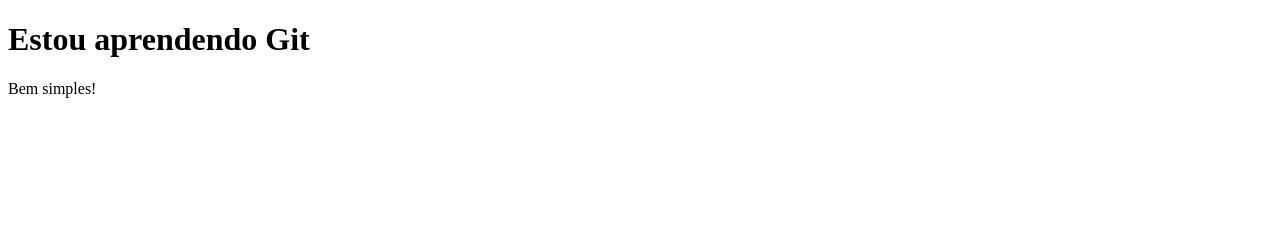
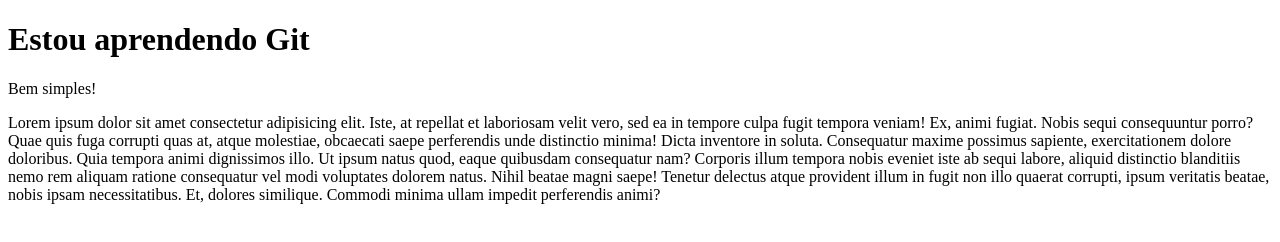
Before and after one commit to vimmasi/base_git, a plain HTML site: page index.html in a window 1280 px wide. Drawn offline with Linux system fonts and the light colour scheme.

Commit message:
Criação do Lorem Ipsum

```diff
--- a/index.html
+++ b/index.html
@@ -9,5 +9,10 @@
 <body>
    <h1>Estou aprendendo Git</h1>
    <p>Bem simples!</p>
+
+   <P>Lorem ipsum dolor sit amet consectetur adipisicing elit. Iste, at repellat et laboriosam velit vero, sed ea in tempore culpa fugit tempora veniam! Ex, animi fugiat. Nobis sequi consequuntur porro?
+   Quae quis fuga corrupti quas at, atque molestiae, obcaecati saepe perferendis unde distinctio minima! Dicta inventore in soluta. Consequatur maxime possimus sapiente, exercitationem dolore doloribus. Quia tempora animi dignissimos illo.
+   Ut ipsum natus quod, eaque quibusdam consequatur nam? Corporis illum tempora nobis eveniet iste ab sequi labore, aliquid distinctio blanditiis nemo rem aliquam ratione consequatur vel modi voluptates dolorem natus.
+   Nihil beatae magni saepe! Tenetur delectus atque provident illum in fugit non illo quaerat corrupti, ipsum veritatis beatae, nobis ipsam necessitatibus. Et, dolores similique. Commodi minima ullam impedit perferendis animi?</P>
 </body>
 </html>
```
